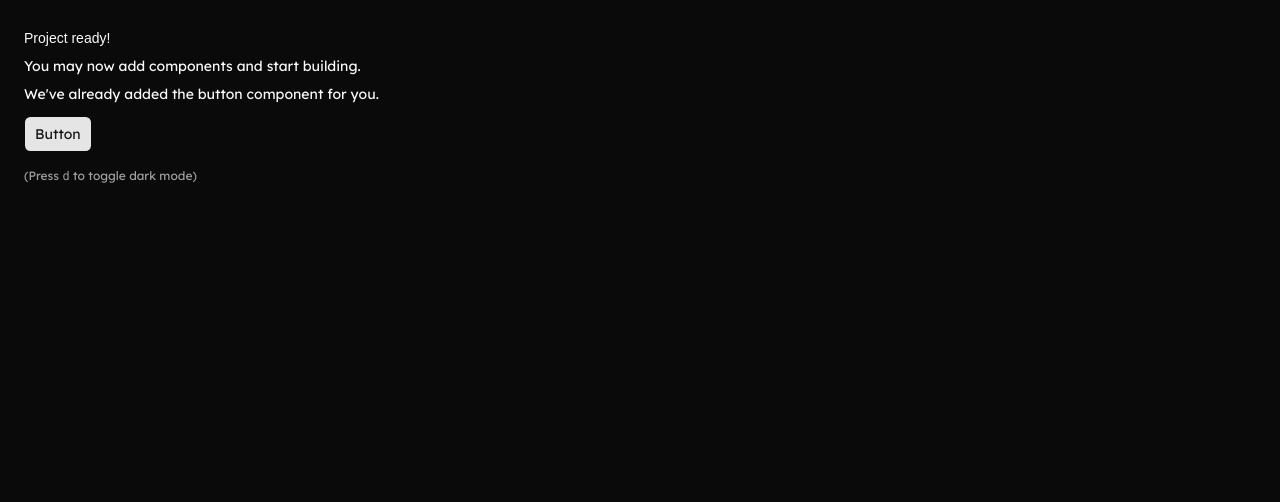
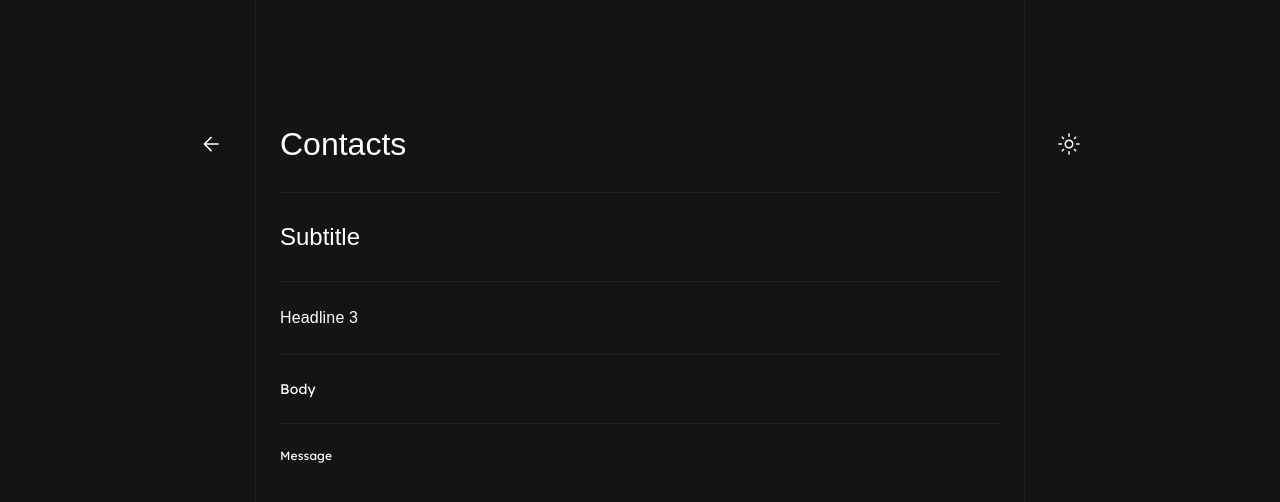
Before and after one commit to vzkiss/contact-flow, a Next.js app: page / in a window 1280 px wide. Shown: the top 502 px of the page. Built offline with nearby package versions, Linux system fonts and the light colour scheme; a web font is replaced by a local one.

Commit message:
feat: style contacts shell and align typography with design tokens
Override Tailwind text tokens for Figma scale, wire dark background/foreground
to design colors, and replace the starter page with the contacts layout and
feature sections.

```diff
--- a/app/globals.css
+++ b/app/globals.css
@@ -46,6 +46,32 @@
   --radius-2xl: calc(var(--radius) * 1.8);
   --radius-3xl: calc(var(--radius) * 2.2);
   --radius-4xl: calc(var(--radius) * 2.6);
+
+  /* ── Type scale — overrides Tailwind defaults to match Figma exactly ── */
+  /* H1 → text-4xl  | Glysa Medium 32/48 ls:0%                            */
+  --text-4xl: 2rem;
+  --text-4xl--line-height: 3rem;
+  --text-4xl--letter-spacing: 0em;
+
+  /* H2 → text-2xl  | Glysa Medium 24/40 ls:0%                            */
+  --text-2xl: 1.5rem;
+  --text-2xl--line-height: 2.5rem;
+  --text-2xl--letter-spacing: 0em;
+
+  /* H3 → text-base | Lexend Deca Regular 16/24 ls:1%                     */
+  --text-base: 1rem;
+  --text-base--line-height: 1.5rem;
+  --text-base--letter-spacing: 0.01em;
+
+  /* Body → text-sm | Lexend Deca Regular 14/20 ls:1%                     */
+  --text-sm: 0.875rem;
+  --text-sm--line-height: 1.25rem;
+  --text-sm--letter-spacing: 0.01em;
+
+  /* Message → text-xs | Lexend Deca Regular 12/16 ls:1%                  */
+  --text-xs: 0.75rem;
+  --text-xs--line-height: 1rem;
+  --text-xs--letter-spacing: 0.01em;
 }
 
 :root {
@@ -70,8 +96,8 @@
 }
 
 .dark {
-  --background: oklch(0.145 0 0);
-  --foreground: oklch(0.985 0 0);
+  --background: var(--color-g100);
+  --foreground: var(--color-text-primary);
   --card: oklch(0.205 0 0);
   --card-foreground: oklch(0.985 0 0);
   --popover: oklch(0.205 0 0);
@@ -106,6 +132,7 @@
 @layer base {
   * {
     @apply border-border outline-ring/50;
+    font-size: var(--text-base);
   }
   body {
     @apply bg-background text-foreground;
--- a/app/page.tsx
+++ b/app/page.tsx
@@ -1,17 +1,31 @@
-import { Button } from '@/components/ui/button'
+import { IconArrowLeft, IconLightMode } from '@/components/icons'
+import ContactHeader from '@/features/contact-flow/contact-header'
+import ContactBody from '@/features/contact-flow/contact-body'
 
 export default function Page() {
   return (
-    <div className="flex min-h-svh p-6">
-      <div className="flex max-w-md min-w-0 flex-col gap-4 text-sm leading-loose">
-        <div>
-          <h1 className="font-heading">Project ready!</h1>
-          <p>You may now add components and start building.</p>
-          <p>We&apos;ve already added the button component for you.</p>
-          <Button className="mt-2">Button</Button>
+    <div className="flex h-dvh min-h-svh justify-center">
+      {/* left sidebar */}
+      <aside className="hidden w-[240px] shrink-0 border-r border-white/5 md:block">
+        <div className="mt-24 flex items-center justify-end">
+          <div className="my-7 mr-6 cursor-pointer p-2">
+            <IconArrowLeft className="size-6" />
+          </div>
         </div>
-        <div className="text-xs text-muted-foreground">
-          (Press <kbd>d</kbd> to toggle dark mode)
+      </aside>
+
+      {/* main content */}
+      <main className="flex w-full flex-col px-6 md:max-w-3xl md:pt-24">
+        <ContactHeader />
+        <ContactBody />
+      </main>
+
+      {/* right sidebar */}
+      <div className="hidden w-[240px] shrink-0 border-l border-white/5 md:block">
+        <div className="mt-24 flex items-center justify-start">
+          <div className="my-7 ml-6 cursor-pointer p-2">
+            <IconLightMode className="size-6" />
+          </div>
         </div>
       </div>
     </div>
--- /dev/null
+++ b/features/contact-flow/contact-body.tsx
@@ -0,0 +1,20 @@
+/**
+ * ContactBody
+ * @returns A body component for the contact flow page
+ */
+function ContactBody() {
+  return (
+    <div className="border-t border-white/5 py-6">
+      <h2 className="font-heading text-2xl">Subtitle</h2>
+      <hr className="my-6 border-white/5" />
+      <h3 className="font-heading text-base">Headline 3</h3>
+      <hr className="my-6 border-white/5" />
+
+      <p className="text-sm">Body</p>
+      <hr className="my-6 border-white/5" />
+      <p className="text-xs">Message</p>
+    </div>
+  )
+}
+
+export default ContactBody
--- /dev/null
+++ b/features/contact-flow/contact-header.tsx
@@ -0,0 +1,13 @@
+/**
+ * ContactHeader
+ * @returns A header component for the contact flow page
+ */
+function ContactHeader() {
+  return (
+    <header className="flex items-center justify-between py-6">
+      <h1 className="font-heading text-4xl">Contacts</h1>
+    </header>
+  )
+}
+
+export default ContactHeader
```
